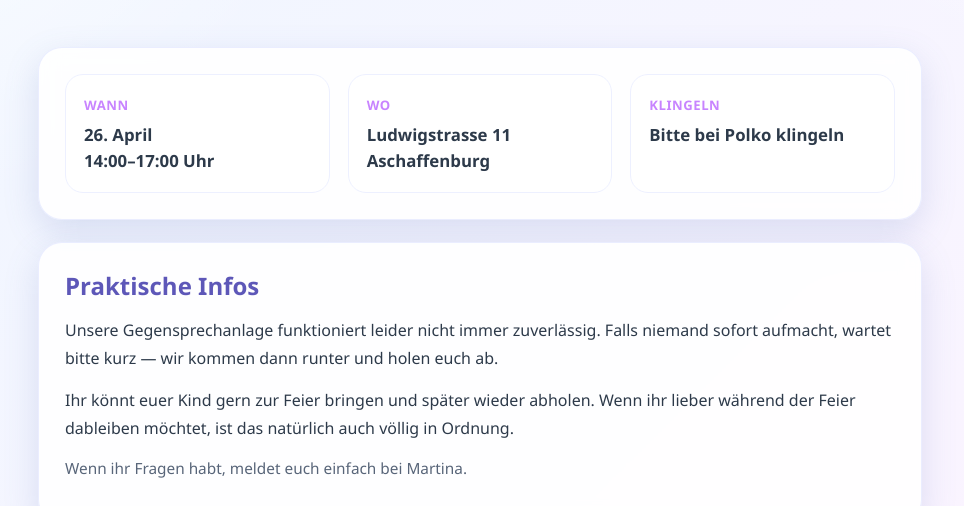
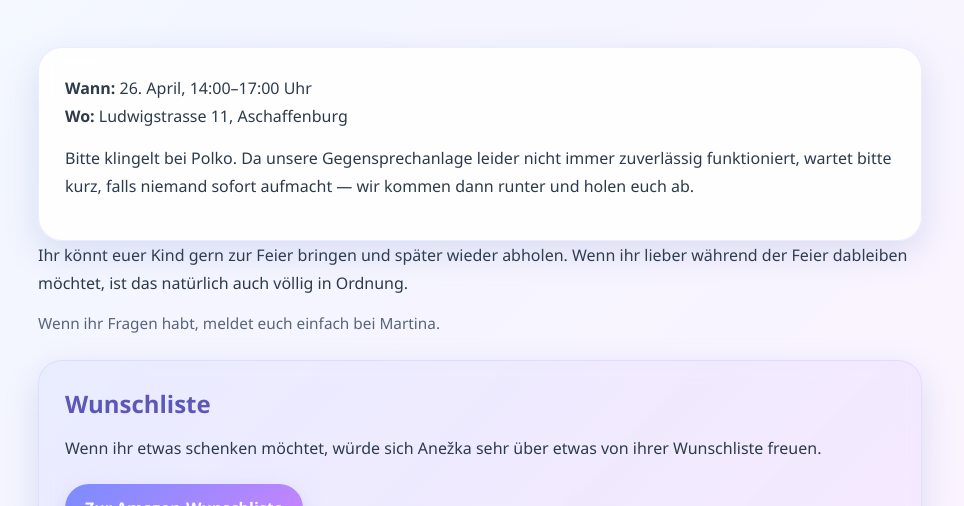
Before and after one commit to polkovamartina4-cloud/Anezka-party, a plain HTML site: page index.html in a window 1280 px wide. Shown: the part 294-800 px from the top of the page, without its empty margins (160-1124 px from the left). Drawn offline with Linux system fonts and the light colour scheme.

Commit message:
Simplify event details and update wishlist link
Replaced multiple info boxes with a single paragraph for event details and updated the note about the Amazon wishlist link.

```diff
--- a/index.html
+++ b/index.html
@@ -182,28 +182,16 @@
     </section>
 
     <section class="card">
-      <div class="grid">
-        <div class="info-box">
-          <div class="label">Wann</div>
-          <div class="value">26. April<br />14:00–17:00 Uhr</div>
-        </div>
-        <div class="info-box">
-          <div class="label">Wo</div>
-          <div class="value">Ludwigstrasse 11<br />Aschaffenburg</div>
-        </div>
-        <div class="info-box">
-          <div class="label">Klingeln</div>
-          <div class="value">Bitte bei <strong>Polko</strong> klingeln</div>
-        </div>
-      </div>
-    </section>
+  <p>
+    <strong>Wann:</strong> 26. April, 14:00–17:00 Uhr<br />
+    <strong>Wo:</strong> Ludwigstrasse 11, Aschaffenburg<br />
+    <p>
+  Bitte klingelt bei Polko. Da unsere Gegensprechanlage leider nicht immer zuverlässig funktioniert, wartet bitte kurz, falls niemand sofort aufmacht — wir kommen dann runter und holen euch ab.
+</p>
+  </p>
+</section>
 
-    <section class="card">
-      <h2>Praktische Infos</h2>
-      <p>
-        Unsere Gegensprechanlage funktioniert leider nicht immer zuverlässig. Falls niemand sofort aufmacht,
-        wartet bitte kurz — wir kommen dann runter und holen euch ab.
-      </p>
+
       <p>
         Ihr könnt euer Kind gern zur Feier bringen und später wieder abholen. Wenn ihr lieber während der Feier
         dableiben möchtet, ist das natürlich auch völlig in Ordnung.
@@ -222,7 +210,7 @@
         Zur Amazon-Wunschliste
       </a>
       <p class="note" style="margin-top: 14px;">
-        Den Link můžeme později nahradit přímo vaší konkrétní Amazon-Wunschliste.
+        https://www.amazon.de/hz/wishlist/ls/30EGL1I39QRVS/ref=nav_wishlist_lists_1
       </p>
     </section>
 
```
